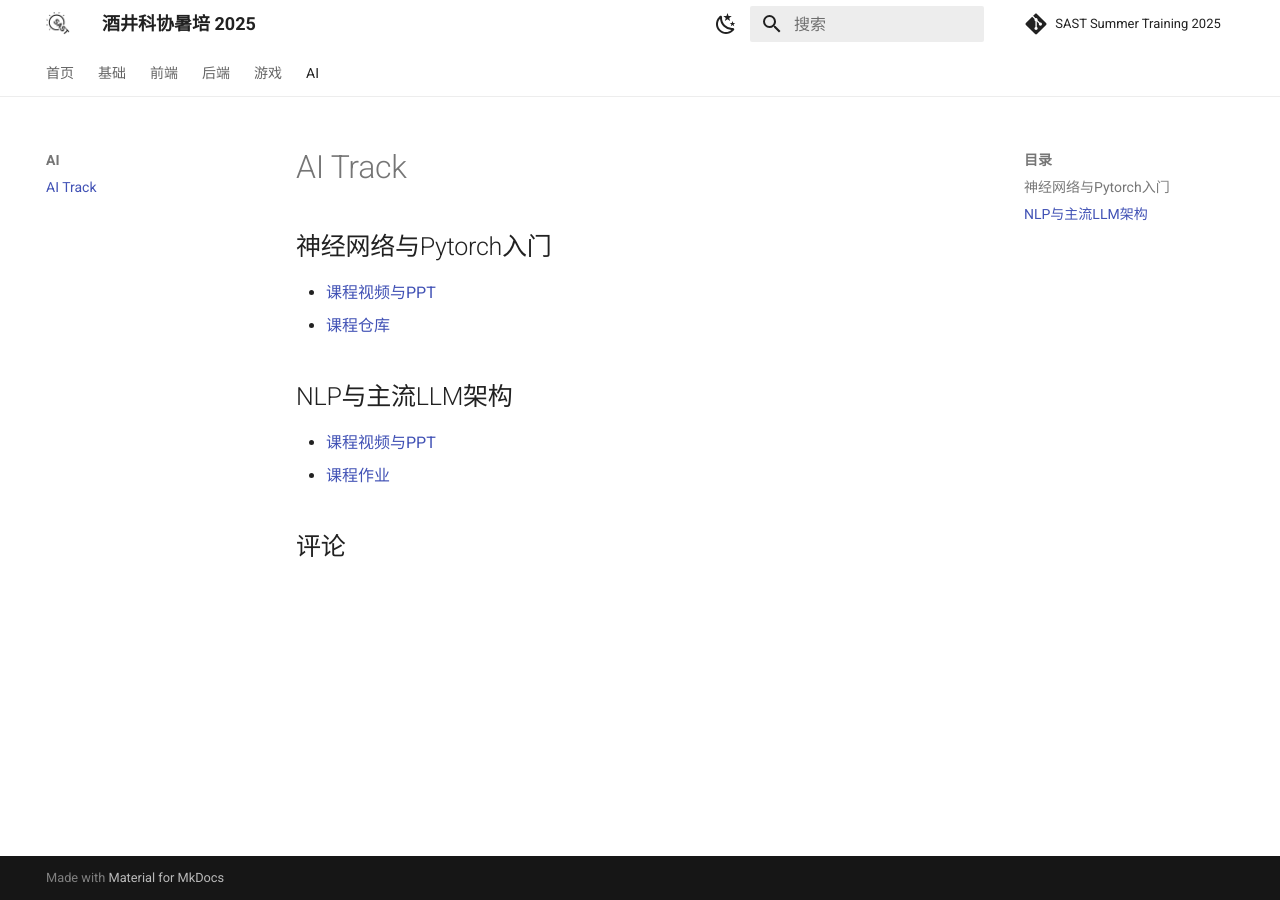
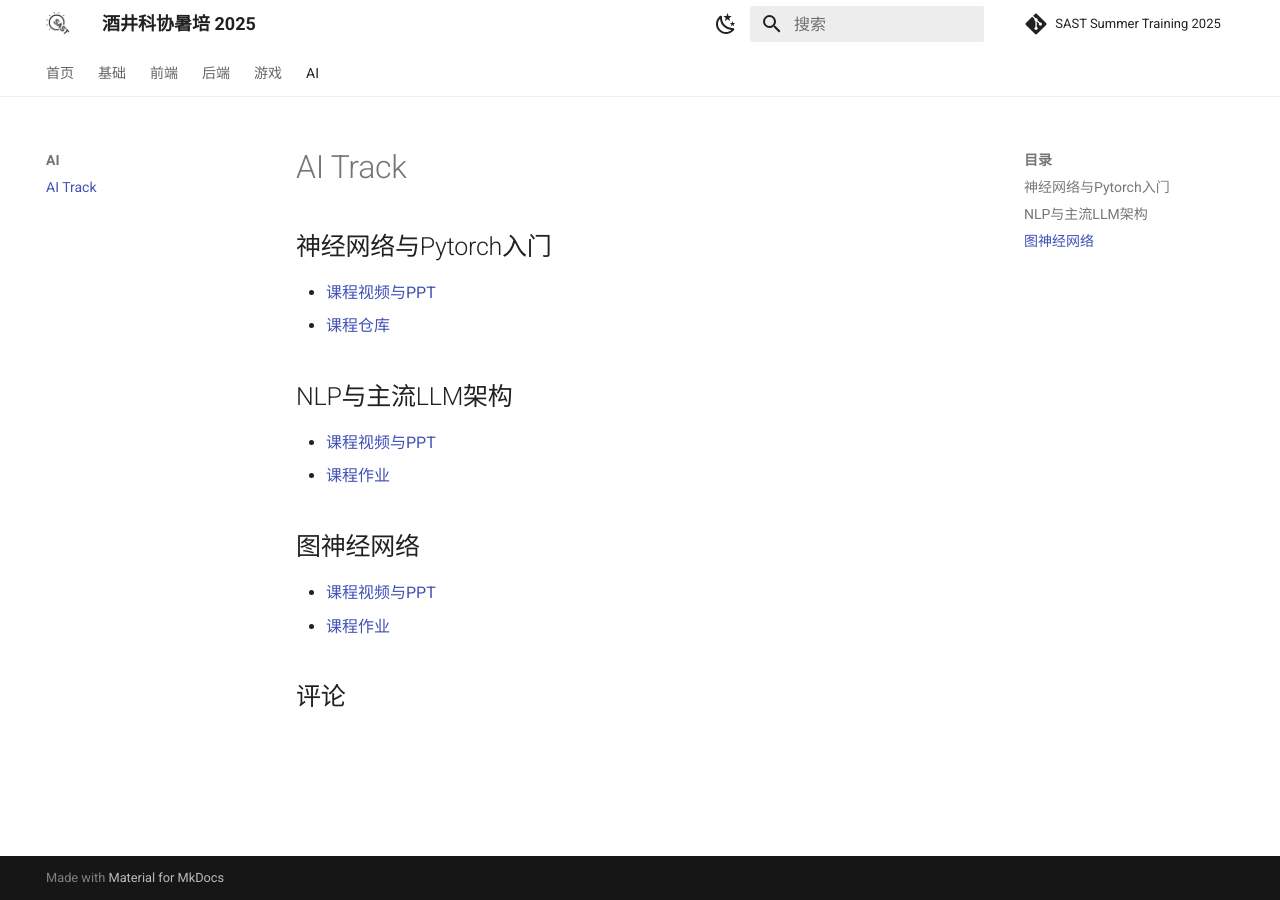
Before and after one commit to sast-summer-training-2025/sast-summer-training-2025.github.io, an MkDocs documentation site: the page built from docs/ai/index_ai.md, in a window 1280 px wide. Built offline with MkDocs 1.6.1 and Material for MkDocs 9.7.7, drawn with Linux system fonts in a browser that asks for light colours; comment, search, counter and statistics services are not loaded.

Commit message:
[AI - GNN upload]

```diff
--- a/docs/ai/index_ai.md
+++ b/docs/ai/index_ai.md
@@ -7,3 +7,7 @@
 ## NLP与主流LLM架构
 - [课程视频与PPT](https://cloud.tsinghua.edu.cn/d/25d319d435d44030b353/)
 - [课程作业](https://github.com/MuZhao2333/Homework-NLP-LLM)
+
+## 图神经网络
+- [课程视频与PPT](https://cloud.tsinghua.edu.cn/d/fa01affe330a4f178cd8/)
+- [课程作业](https://github.com/MuZhao2333/HW-GNN)
```
Also changed, not shown: 1 other file.
